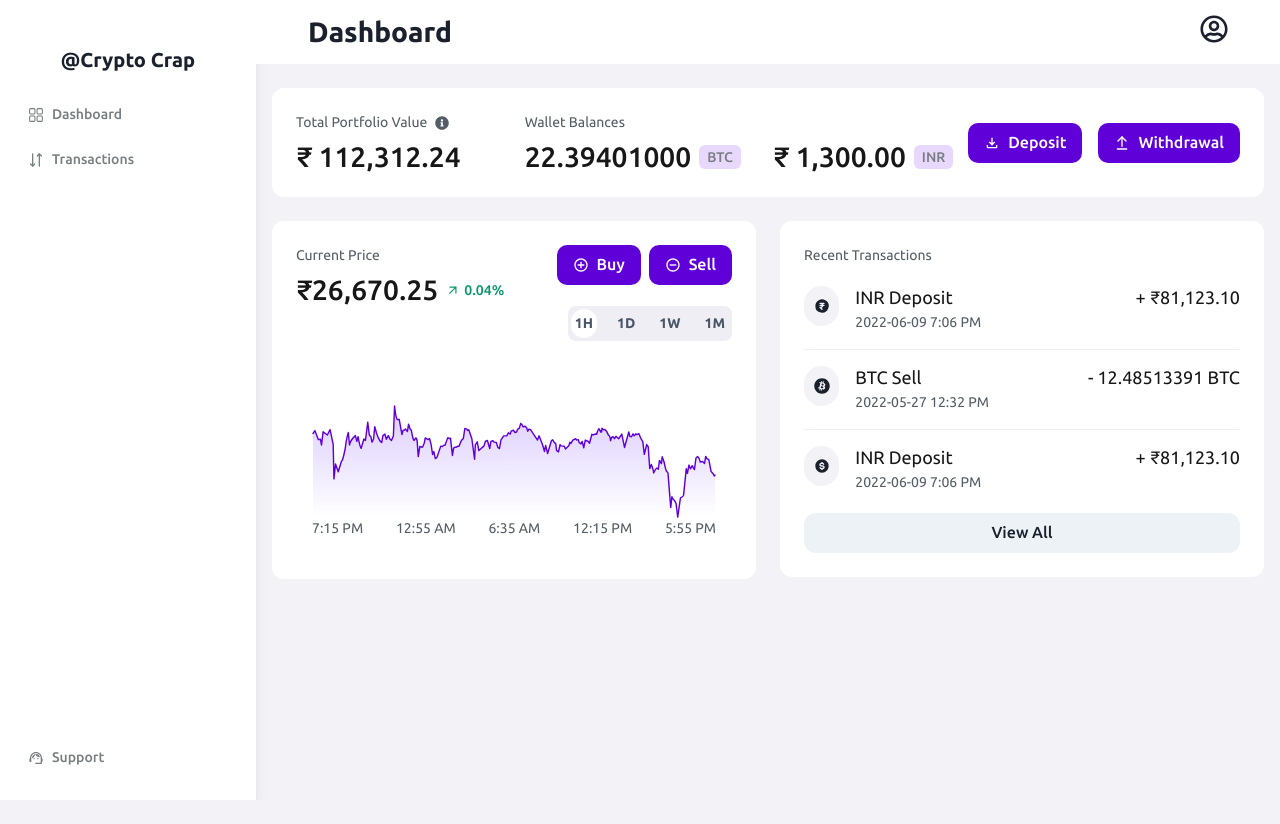
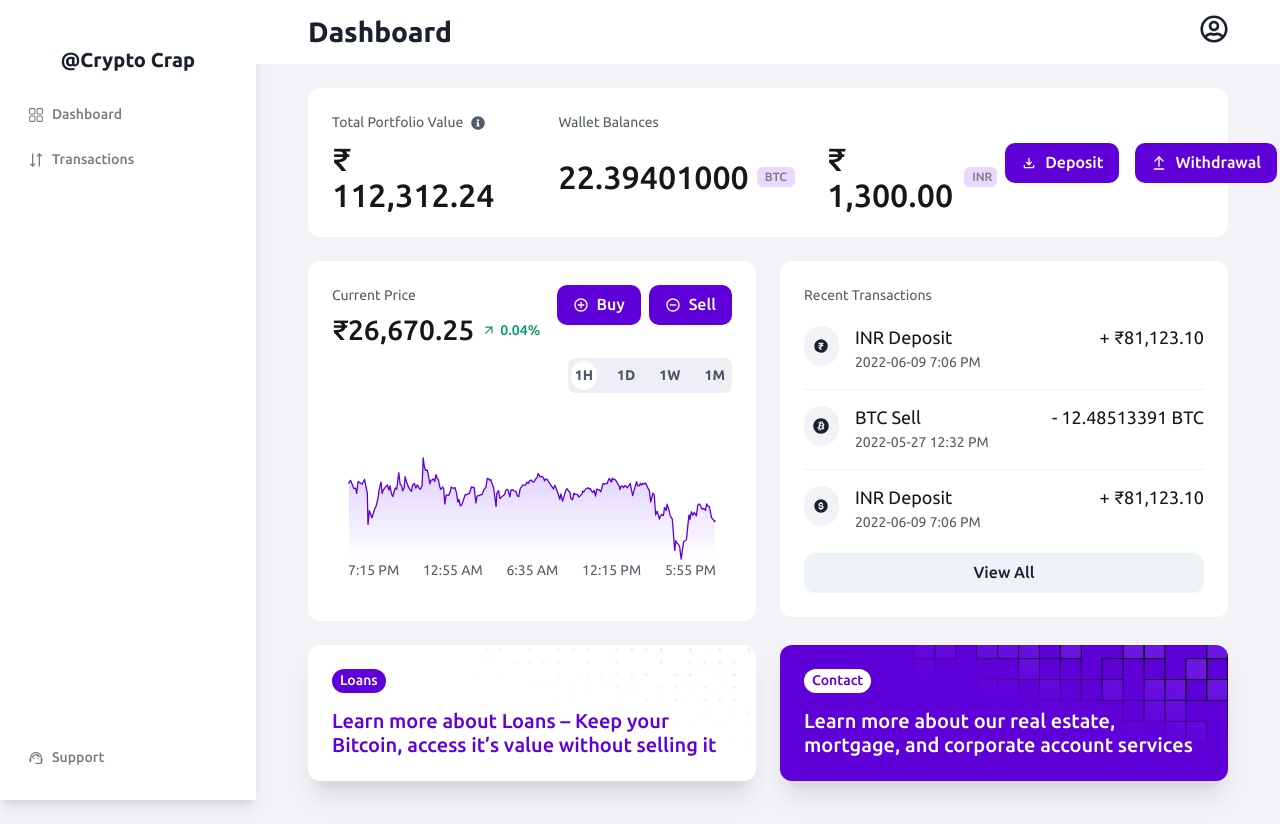
Before and after one commit to Tawheed-tariq/cryptyd, a React (Vite) app: page / in a window 1280 px wide. Before the commit the page ends 800 px from the top, so only its background shows below. Built offline with nearby package versions, Linux system fonts and the light colour scheme.

Commit message:
added info section

```diff
--- a/src/components/dashboardLayout.jsx
+++ b/src/components/dashboardLayout.jsx
@@ -20,7 +20,7 @@ export default function DashboardLayout({title, children}){
                 <SideDrawer isOpen={isOpen} onClose={onClose}/>
                 <Box flexGrow={'1'}>
                     <Topnav title={title} onOpen={onOpen}/>
-                    <Container mt={'6'} maxW={'70rem'} px={'4'}>
+                    <Container overflowX={'hidden'} overflowY={'auto'} h={'calc(100vh - 64px)'} mt={'6'} maxW={'70rem'} px={'4'}>
                         {children}
                     </Container>
                 </Box>
--- /dev/null
+++ b/src/pages/Dashboard/components/infoCard.jsx
@@ -0,0 +1,13 @@
+import { Tag, Text } from "@chakra-ui/react";
+import { CustomCard } from "../../../chakra/CustomCard";
+
+export default function InfoCard({imgUrl, text , tag , inverted }){
+    return(
+        <CustomCard boxShadow={'xl'} bg={inverted? 'p.purple' : 'white'} bgImage={imgUrl} bgSize={'cover'} bgRepeat={'no-repeat'}>
+            <Tag bg={inverted? 'white' : 'p.purple'} color={inverted? 'p.purple' : 'white'} borderRadius={'xl'}>
+                {tag}
+            </Tag>
+            <Text mt={'4'} fontWeight={'medium'} color={inverted? 'white' : 'p.purple'} textStyle={'h5'}>{text}</Text>
+        </CustomCard>
+    )
+}
--- a/src/pages/Dashboard/components/portfolioSection.jsx
+++ b/src/pages/Dashboard/components/portfolioSection.jsx
@@ -35,7 +35,13 @@ export default function PortfolioSection(){
                         <Text >Total Portfolio Value</Text>
                         <Icon as={FaInfoCircle} />
                     </HStack>
-                    <Text textStyle={'h2'} fontWeight={'medium'}>₹ 112,312.24</Text>
+                    <Text
+                        textStyle={{
+                            base:'h5',
+                            sm:'h4',
+                            md: 'h3'
+                        }}
+                        fontWeight={'medium'}>₹ 112,312.24</Text>
                 </Stack>
                 <Stack>
                     <Text fontSize={'sm'} color={'black.80'}>Wallet Balances</Text>
@@ -54,14 +60,27 @@ export default function PortfolioSection(){
                         }}
                     >
                         <HStack>
-                            <Text textStyle={'h2'} fontWeight={'medium'}>22.39401000</Text>
-                            <Tag color={'black.60'}>BTC</Tag>
+                            <Text
+                                textStyle={{
+                                    base:'h5',
+                                    sm:'h4',
+                                    md: 'h3'
+                                }}
+                                fontWeight={'medium'}>22.39401000</Text>
+                            <Tag size={'sm'} color={'black.60'}>BTC</Tag>
                             {/* <Text px={'6px'} py={'4px'} fontSize={'12px'} bg={'black.5'} color={'black.60'} borderRadius={'full'}>BTC</Text> */}
                         </HStack>
                         <HStack>
-                            <Text textStyle={'h2'} fontWeight={'medium'}>₹ 1,300.00</Text>
-                            <Tag color={'black.60'}>INR</Tag>
-                            {/* <Text px={'6px'} py={'4px'} fontSize={'12px'} bg={'black.5'} color={'black.60'} borderRadius={'full'}>BTC</Text> */}
+                            <Text
+                                textStyle={{
+                                    base:'h5',
+                                    sm:'h4',
+                                    md: 'h3'
+                                }}
+                                fontWeight={'medium'}>₹ 1,300.00</Text>
+                            <Tag
+                                size={'sm'}
+                                color={'black.60'}>INR</Tag>
                         </HStack>
                     </HStack>
                 </Stack>
@@ -80,8 +99,19 @@ export default function PortfolioSection(){
                     sm: "row",
                 }}
             >
-                <Button leftIcon={<Icon as={MdOutlineFileDownload}/>} >Deposit</Button>
-                <Button leftIcon={<Icon as={LuArrowUpFromLine}/>}>Withdrawal</Button>
+                <Button size={{
+                    base: 'sm',
+                    md: 'md'
+                }} leftIcon={<Icon as={MdOutlineFileDownload}/>} >Deposit</Button>
+                <Button
+                    size={{
+                        base: 'sm',
+                        md: 'md'
+                    }}
+                    leftIcon={<Icon as={LuArrowUpFromLine}/>}
+                 >
+                    Withdrawal
+                </Button>
             </HStack>
         </HStack>
     )
--- a/src/pages/Dashboard/components/priceSection.jsx
+++ b/src/pages/Dashboard/components/priceSection.jsx
@@ -8,11 +8,31 @@ export default function PriceSection(){
     const timeStamps = ["7:15 PM", "12:55 AM", "6:35 AM", "12:15 PM", "5:55 PM"]
     return(
         <CustomCard h={'full'}>
-            <Flex justify={'space-between'} align={'start'}>
+            <Flex
+                flexDir={{
+                    base: 'column',
+                    md: 'row'
+                }}
+                justify={'space-between'}
+                align={'start'}
+                gap={{
+                    base: '4',
+                    md: '0'
+                }}
+                >
                 <Stack>
                     <Text fontSize={'sm'} color={'black.80'} >Current Price</Text>
                     <HStack>
-                        <Text textStyle={'h2'} fontWeight={'medium'}>₹26,670.25</Text>
+                        <Text
+                            textStyle={{
+                                base: 'h4',
+                                md:'h3',
+                                lg: 'h2'
+                            }}
+                            fontWeight={'medium'}
+                            >
+                                ₹26,670.25
+                            </Text>
                         <HStack fontWeight={'medium'} fontSize={'sm'} gap={'1'} color={'#059669'}>
                             <Icon as={MdArrowOutward} />
                             <Text>0.04%</Text>
@@ -20,11 +40,21 @@ export default function PriceSection(){
                     </HStack>
                 </Stack>
                 <HStack>
-                    <Button leftIcon={<Icon as={BiPlusCircle}/>} >Buy</Button>
-                    <Button leftIcon={<Icon as={BiMinusCircle}/>}>Sell</Button>
+                    <Button
+                        size={{
+                            base: 'sm',
+                            md: 'md'
+                        }}
+                        leftIcon={<Icon as={BiPlusCircle}/>} >Buy</Button>
+                    <Button
+                        size={{
+                            base: 'sm',
+                            md: 'md'
+                        }}
+                        leftIcon={<Icon as={BiMinusCircle}/>}>Sell</Button>
                 </HStack>
             </Flex>
-            <Tabs variant='soft-rounded'>
+            <Tabs mt={'3'} variant='soft-rounded'>
                 <Flex justify={'end'}>
                     <TabList borderRadius={'lg'} bg={'black.10'} gap={4} p={'3px'}>
                         {
@@ -45,6 +75,7 @@ export default function PriceSection(){
                 <TabPanels>
                     <TabPanel>
                         <Image
+                            w={'100%'}
                             mt={'3rem'}
                             src="images/Graph.svg"
                         />
--- a/src/pages/Dashboard/dashboard.jsx
+++ b/src/pages/Dashboard/dashboard.jsx
@@ -3,24 +3,65 @@ import DashboardLayout from "../../components/dashboardLayout";
 import PortfolioSection from "./components/portfolioSection";
 import PriceSection from "./components/priceSection";
 import Transactions from "./components/transactions";
+import InfoCard from "./components/infoCard";
 
 export default function Dashboard(){
     return(
         <DashboardLayout title={'Dashboard'}>
-            <Grid gridTemplateColumns={{
-                base: "repeat(1, 1fr)",
-                md: "repeat(2, 1fr)"
+            <Grid
+            px={{
+                base: '0',
+                sm: '6',
+                md: '9'
+            }}
+            mb={'12'}
+            gridTemplateColumns={{
+                base: `repeat(1, 1fr)`,
+                xl: `repeat(2, 1fr)`
             }}
             gap={6}
             >
-                <GridItem colSpan={2}>
+                <GridItem colSpan={'2'}>
                     <PortfolioSection/>
                 </GridItem>
-                <GridItem colSpan={1}>
+                <GridItem
+                colSpan={{
+                    base: 2,
+                    xl: 1
+                }}>
                     <PriceSection/>
                 </GridItem>
-                <GridItem colSpan={1}>
+                <GridItem
+                colSpan={{
+                    base: 2,
+                    xl: 1
+                }}>
                     <Transactions/>
+                </GridItem>
+                <GridItem
+                colSpan={{
+                    base: 2,
+                    xl: 1
+                }}>
+                    <InfoCard
+                        imgUrl={'images/dotBg.svg'}
+                        text={'Learn more about Loans – Keep your Bitcoin, access it’s value without selling it'}
+                        background={'white'}
+                        tag={'Loans'}
+                        tagColor={'p.pruple'}
+                    />
+                </GridItem>
+                <GridItem
+                colSpan={{
+                    base: 2,
+                    xl: 1
+                }}>
+                    <InfoCard
+                    imgUrl={'images/boxBg.svg'}
+                    text={'Learn more about our real estate, mortgage, and corporate account services'}
+                    tag={'Contact'}
+                    inverted
+                    />
                 </GridItem>
             </Grid>
 
```
Also changed, not shown: public/images/boxBg.svg (added), public/images/dotBg.svg (added).
